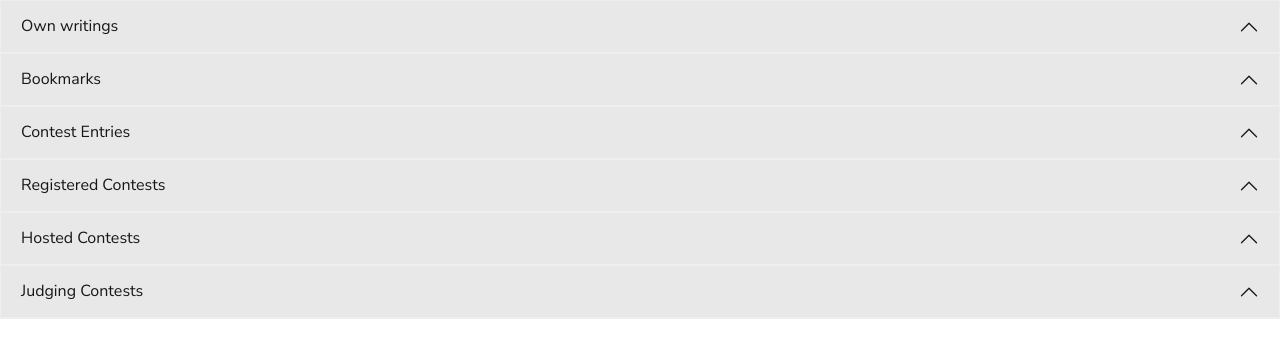
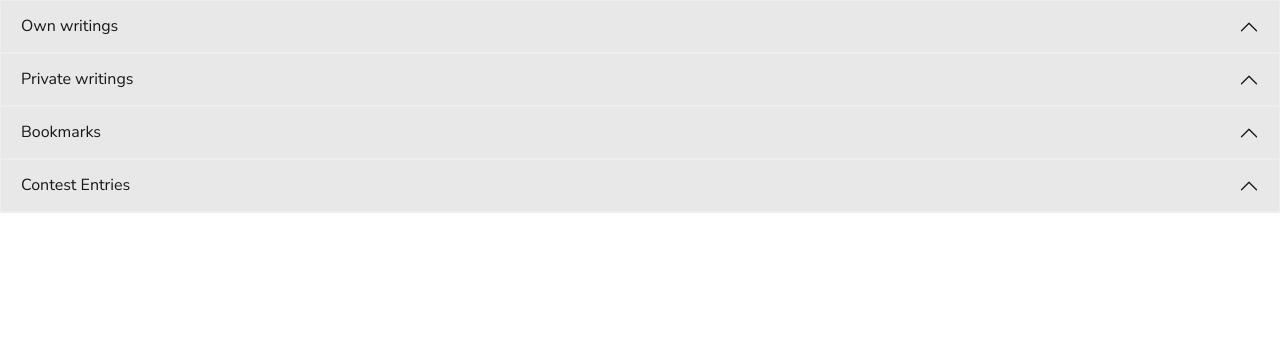
Before and after one commit to taimur-git/topscribe, a PHP site: page /topscribe/user.php in a window 1280 px wide. Shown: the part 96-454 px from the top of the page. Run offline with PHP 8.4, Linux system fonts and the light colour scheme; a user stored in the database is signed in; data comes from the database, SQL or seed files in the repository; data that the repository does not hold is empty; some libraries are stand-ins or nearby versions.

Commit message:
removed features that dont exist yet

```diff
--- a/function/constant.php
+++ b/function/constant.php
@@ -485,6 +485,7 @@ return $card;
           break;
         case 3:
           //someone's public writings
+          //$sql .= "where t1.authorID = '$user' and t1.status = '0' ";
           $sql .= "where t1.authorID = '$user' and t1.status = '0' ";
           $flag = false;
           break;
@@ -838,12 +839,12 @@ $privacy = $contestFlag?"":"<fieldset>
   <label for='1'>Private</label>
 </div>
 
-<div>
+
+</fieldset>";
+/*<div>
   <input type='radio' id='anonymous' value='2' name='audience'>
   <label for='2'>Anonymous</label>
-</div>
-</fieldset>";
-
+</div> */
 $inputbar = "
 <input type='text' size='30' onkeyup='lookupTopic(this.value)' id='topic-input'>
 <div id='livesearch'></div>
@@ -1283,16 +1284,11 @@ function createUserDropdown($conn,$id){
   $str = "<li class='nav-item dropdown'>
           <a class='nav-link dropdown-toggle profileButton' data-bs-toggle='dropdown' href='#' role='button' aria-haspopup='true' aria-expanded='false'>$image $username</a>
           <div class='dropdown-menu'>
-            <a class='dropdown-item' href='user.php'>Dashboard</a>
+            <a class='dropdown-item' href='user.php'>User Page</a>
             <a class='dropdown-item' href='contacts.php'>Contacts</a>
+            <a class='dropdown-item' href='users.php'>User List</a>
             <div class='dropdown-divider'></div>
             <a class='dropdown-item' href='discover.php'>Host a Contest</a>
-            <div class='dropdown-divider'></div>
-            <a class='dropdown-item' href='users.php'>User List</a>
-            <a class='dropdown-item' href='user.php'>My Writings</a>
-            <a class='dropdown-item' href='user.php'>Bookmarks</a>
-            <a class='dropdown-item' href='user.php'>Hosted Contests</a>
-            <a class='dropdown-item' href='user.php'>Joined Contests</a>
             <div class='dropdown-divider'></div>
             <a class='dropdown-item' href='function/logout.php'>Log Out</a>
           </div>
--- a/user.php
+++ b/user.php
@@ -14,11 +14,15 @@ if($user == $page){
 
 echo "<div class='accordion' id='accordionParent'>";
 echo createAccordionItem(1,"Own writings",showAllWriting($conn, 3,$user,'' , 0, 1, 0,false));
+echo createAccordionItem(7,"Private writings",showAllWriting($conn, 4,$user,'' , 0, 1, 0,false));
 echo createAccordionItem(2,"Bookmarks",showAllWriting($conn, 2,$user,'' , 0, 1, 0,false));
 echo createAccordionItem(3,"Contest Entries",showAllWriting($conn, 5,$user,'' , 0, 1, 0,false));
+/*
+echo "<h2>--Under construction--</h2>";
 echo createAccordionItem(4,"Registered Contests","");
 echo createAccordionItem(5,"Hosted Contests",renderContestListView($conn,$user,));
 echo createAccordionItem(6,"Judging Contests",renderContestListView($conn,$user,false));
+*/
 echo "</div>";
 
 
```
